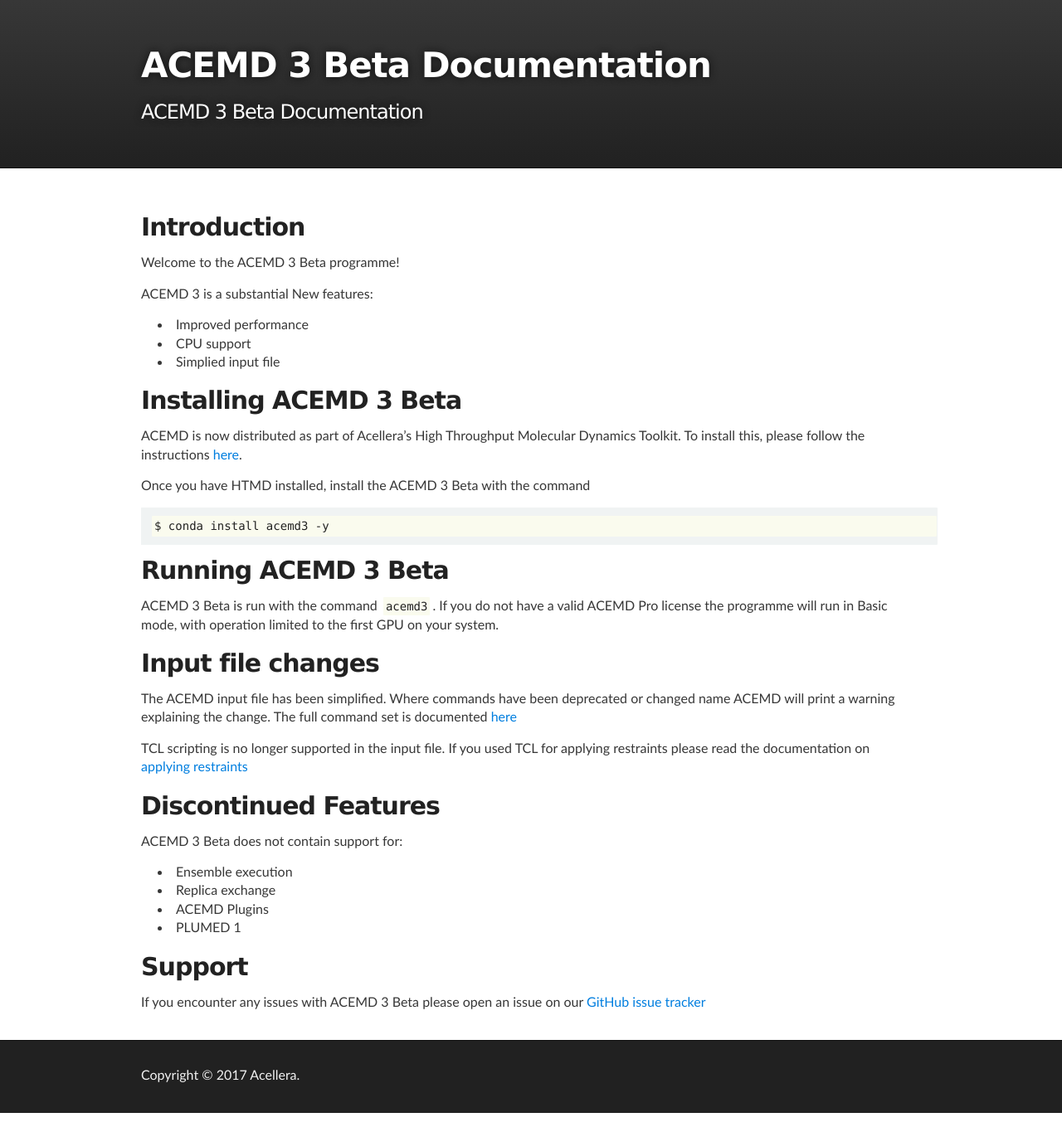
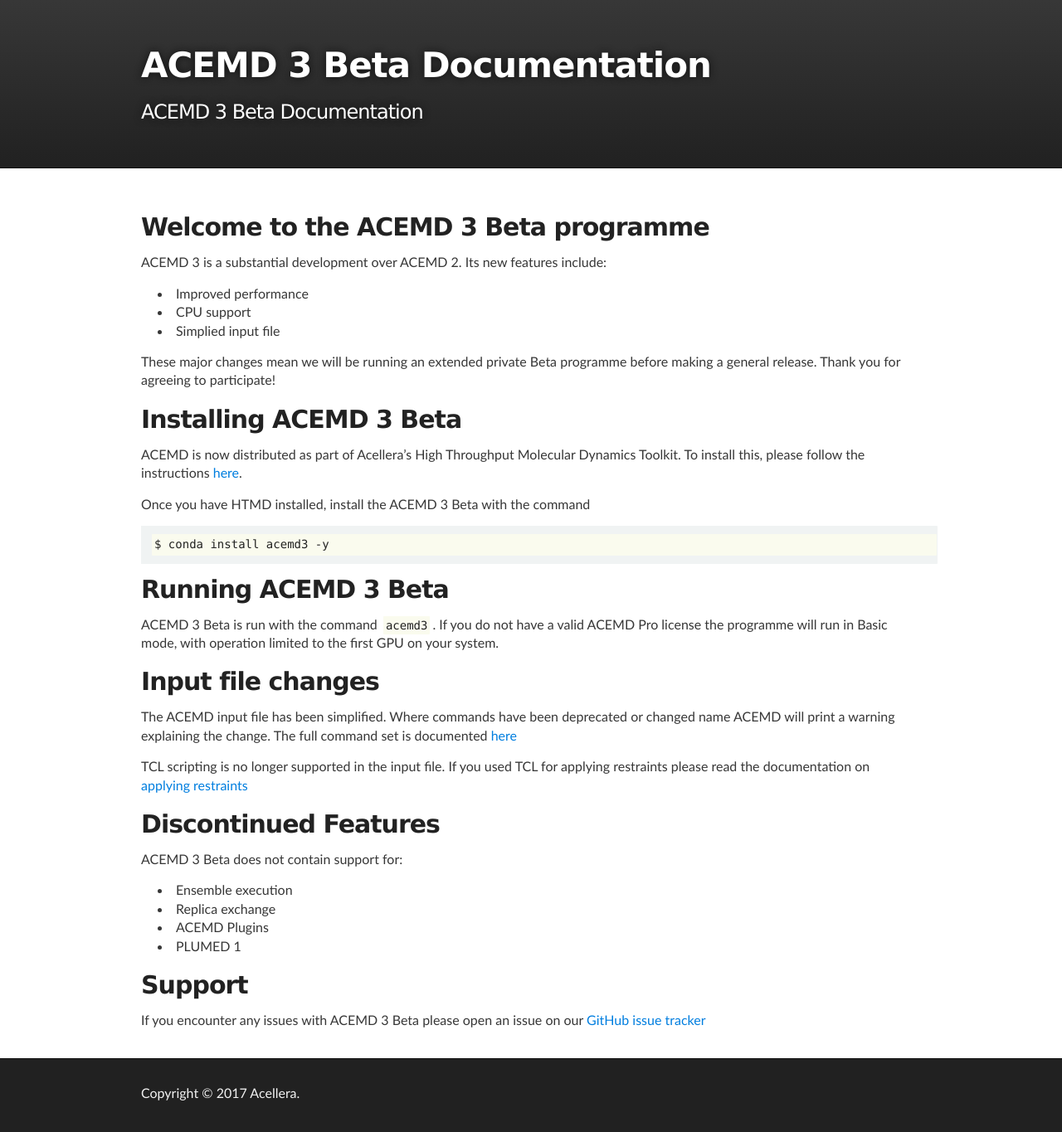
Before and after one commit to Acellera/docs.acellera.com, a Jekyll site: the page built from acemd3/index.md, in a window 1280 px wide. Shown: the whole page at 83% size. Built offline with Jekyll 4.4.1, drawn with Linux system fonts in a browser that asks for light colours; before the commit the page ends 1342 px from its top, so only the background shows below that.

Commit message:
markdown faff

````diff
--- a/acemd3/index.md
+++ b/acemd3/index.md
@@ -5,21 +5,24 @@
 description: ACEMD 3 Beta Documentation
 ---
 
-# Introduction
+# Welcome to the ACEMD 3 Beta programme
 
-Welcome to the ACEMD 3 Beta programme!
+ACEMD 3 is a substantial development over ACEMD 2. Its new features include:
+* Improved performance
+* CPU support
+* Simplied input file
 
-ACEMD 3 is a substantial
-New features:
- * Improved performance
- * CPU support
- * Simplied input file
+
+These major changes mean we will be running an extended private Beta programme before making a general release. Thank you for agreeing to participate!
 
 # Installing ACEMD 3 Beta
 
 ACEMD is now distributed as part of Acellera's High Throughput Molecular Dynamics Toolkit. To install this, please follow the instructions [here](https://www.htmd.org/academic-download.html).
 
+
 Once you have HTMD installed, install the ACEMD 3 Beta with the command
+
+
 ```
 $ conda install acemd3 -y
 ```
@@ -32,15 +35,16 @@
 
 The ACEMD input file has been simplified. Where commands have been deprecated or changed name ACEMD will print a warning explaining the change. The full command set is documented [here](/acemd3/commands.md)
 
+
 TCL scripting is no longer supported in the input file. If you used TCL for applying restraints please read the documentation on [applying restraints](/acemd3/restraints.md)
 
 # Discontinued Features
 
 ACEMD 3 Beta does not contain support for:
- * Ensemble execution
- * Replica exchange
- * ACEMD Plugins
- * PLUMED 1
+* Ensemble execution
+* Replica exchange
+* ACEMD Plugins
+* PLUMED 1
 
 # Support
 
````
